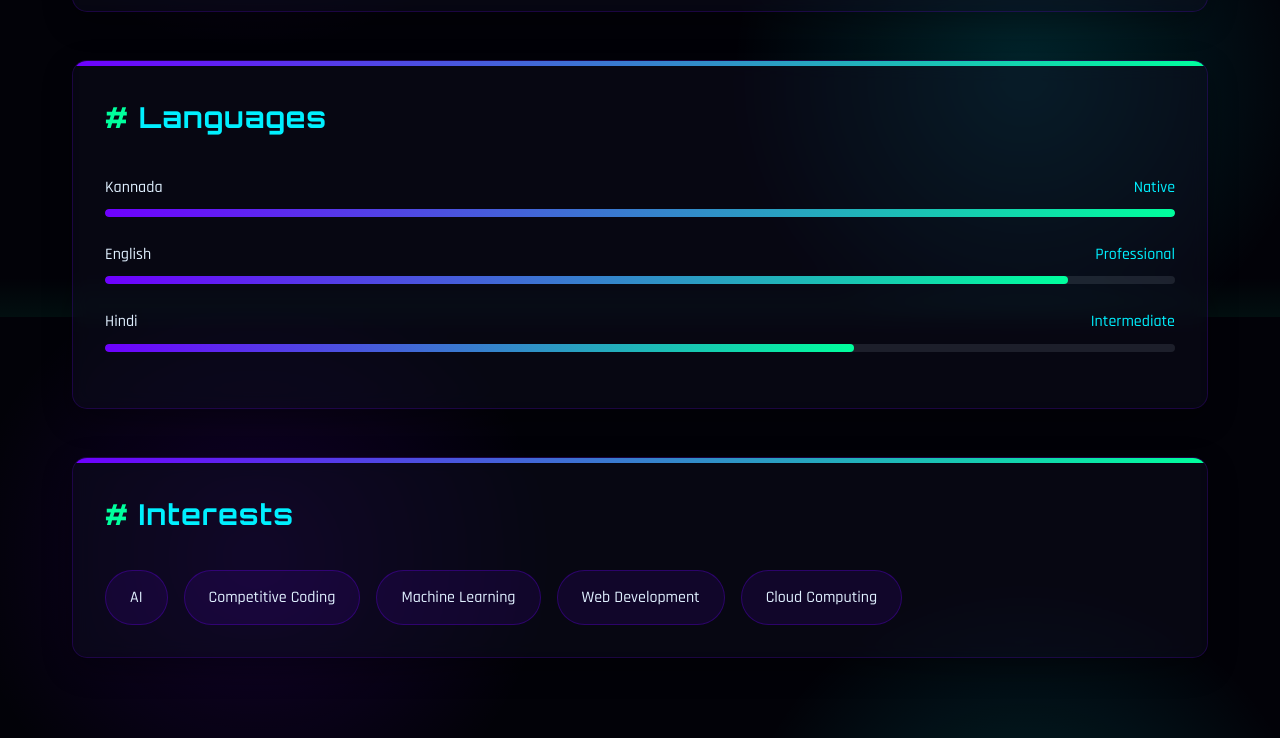
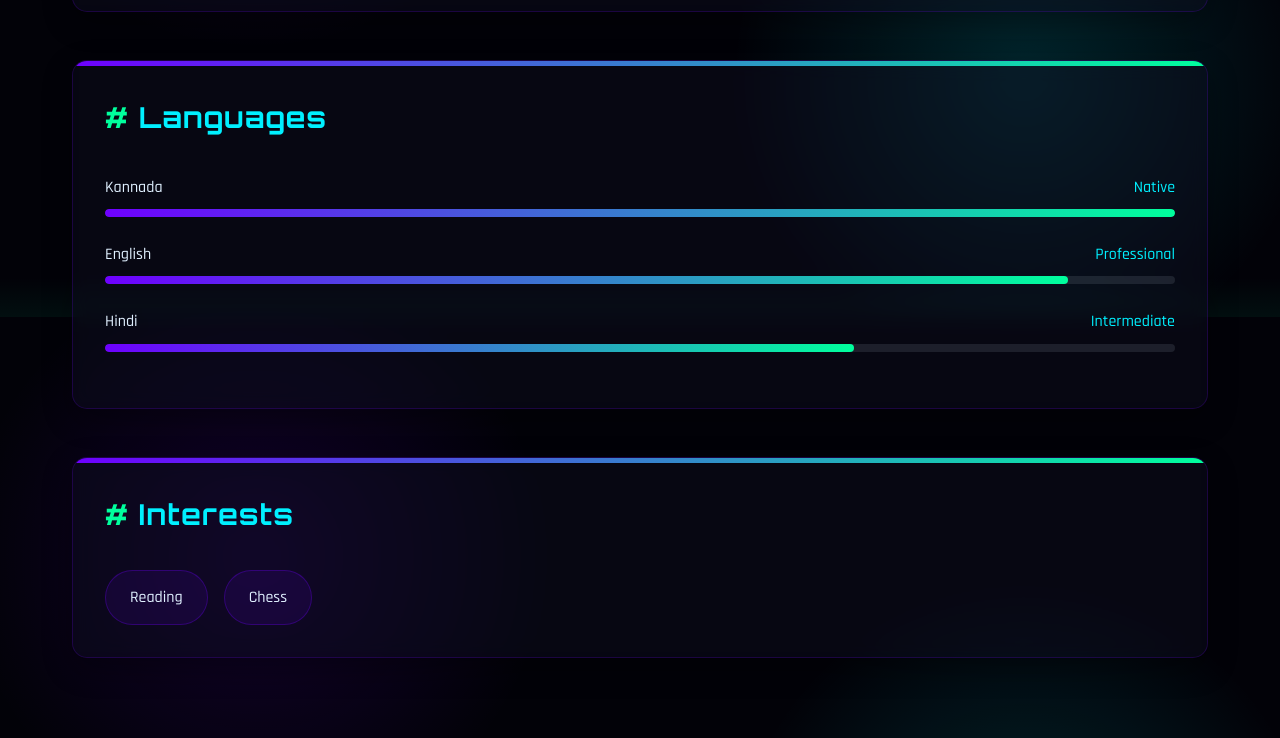
Before and after one commit to Adarsh-Inamdar/Adarsh-Inamdar.github.io, a plain HTML site: page index.html in a window 1280 px wide. Shown: the part 3683-4421 px from the top of the page. Drawn offline with Linux system fonts and the light colour scheme.

Commit message:
Update index.html

```diff
--- a/index.html
+++ b/index.html
@@ -800,11 +800,8 @@
                 <h3 class="card-title">Interests</h3>
             </div>
             <div class="interests-container">
-                <div class="interest-item">AI</div>
-                <div class="interest-item">Competitive Coding</div>
-                <div class="interest-item">Machine Learning</div>
-                <div class="interest-item">Web Development</div>
-                <div class="interest-item">Cloud Computing</div>
+                <div class="interest-item">Reading</div>
+                <div class="interest-item">Chess</div>
             </div>
         </section>
     </div>
```
